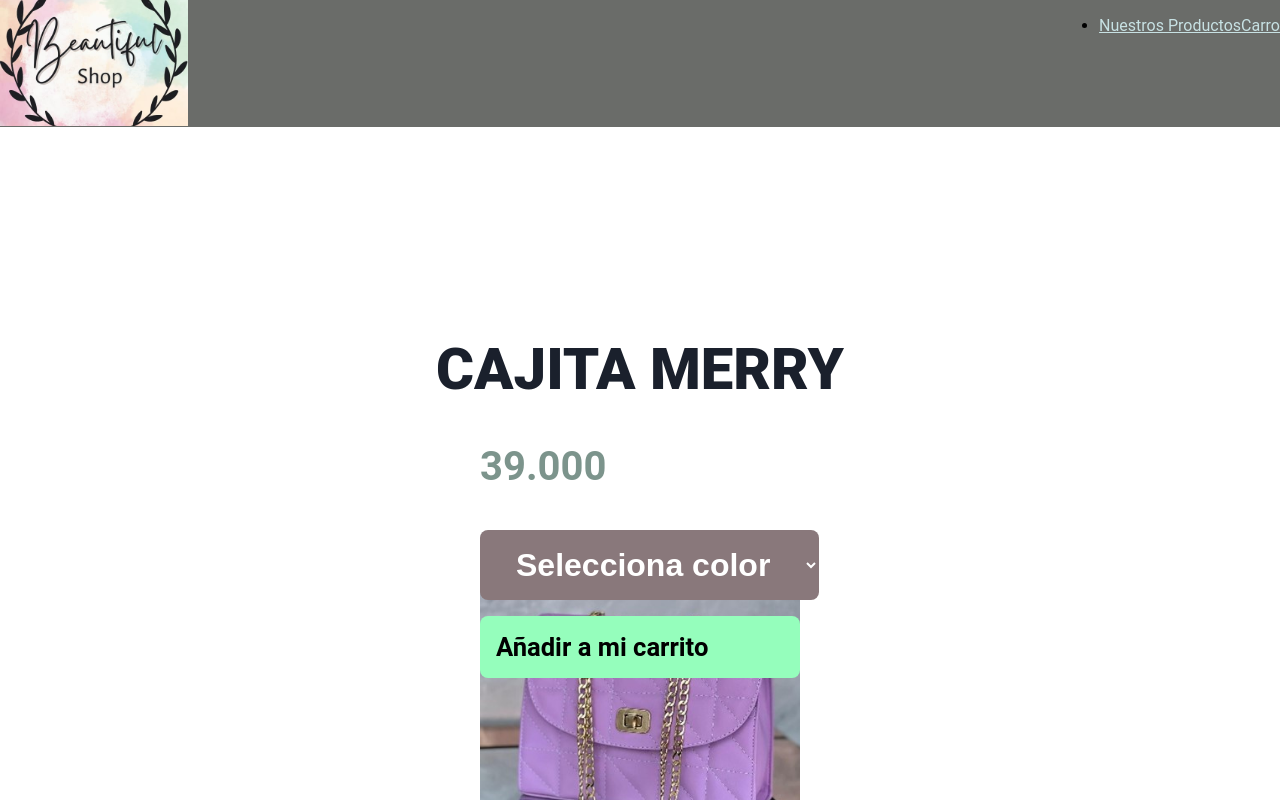
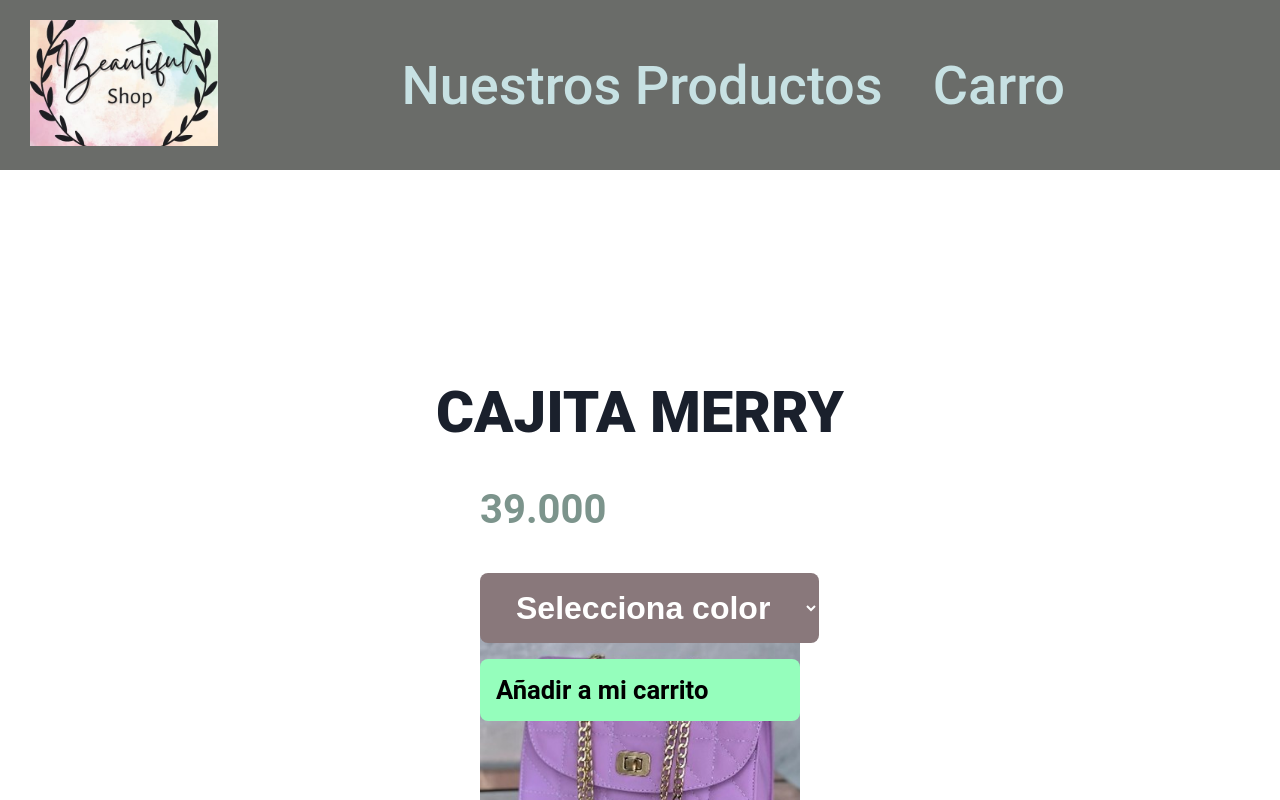
Before and after one commit to carolinaviasus/Pagina_Beautifulshop, an Angular app: page /product-view/1 in a window 1280 px wide. Shown: the top 800 px of the page. Built offline with nearby package versions, Linux system fonts and the light colour scheme.

Commit message:
header ok

```diff
--- a/src/app/components/header/header.component.html
+++ b/src/app/components/header/header.component.html
@@ -1,13 +1,10 @@
-<header>
-    <div class="container">
-       <img src="../../../assets/image/logo.svg" alt="">
-        <nav>
-            <ul>
-                <li>
-                    <a href="#" routerLink="/product-card">Nuestros Productos</a>
-                    <a href="#" routerLink="/cart-page">Carro</a>
-                </li>
-            </ul>
+<header class="container">
+    <div class="log" routerLink="/" >
+        <img href="#" src="../../../assets/image/logo.svg" alt="Logo">
+    </div>
+        <nav class="nav">
+            <!-- <a href="#" ><i class="fa-sharp fa-solid fa-caret-down"></i>MENSWEAR</a> -->
+            <a href="#" routerLink="/product-card">Nuestros Productos</a>
+            <a href="#" routerLink="/cart-page">Carro</a>
         </nav>
-    </div>
 </header>
--- a/src/app/components/header/header.component.scss
+++ b/src/app/components/header/header.component.scss
@@ -1,15 +1,28 @@
 @import '/src/themes/themes.scss';
 
-header{
-    background: $header-color;
-    padding: 0;
-    border-bottom: 1px solid $header-color;
-    .container{
-        margin: 0 auto;
-        display: flex;
-        justify-content: space-between;
-        a{
+.container{
+    background-color: $header-color;
+    padding: 20px 30px;
+    display: flex;
+    justify-content: space-between;
+    align-items: center;
+    flex-direction: row;
+    .log{
+        cursor: pointer;
+    }
+    nav{
+        margin-right: 100px;
+        padding: 0px 60px 0px 60px;
+
+        a {
+            list-style: none;
+            text-decoration: none;
             color: $header-letter;
+            justify-content: space-between;
+            padding: 0px 25px 0px 25px;
+            font-size: $font-size54;
+            font-family: 'Roboto';
+            font-weight: $font-weig-500;
             &:hover{
                 cursor: pointer;
                 color: $header-letter-hover;
@@ -18,6 +31,4 @@ header{
             }
         }
     }
-
-
 }
--- a/src/styles.scss
+++ b/src/styles.scss
@@ -4,4 +4,5 @@ body,html{
     box-sizing: border-box;
     padding: 0px;
     font-family: 'Roboto', sans-serif;
+    text-decoration: none;
 }
--- a/src/themes/themes.scss
+++ b/src/themes/themes.scss
@@ -1,7 +1,7 @@
 // colors
 $header-color: #6A6C69;
 $header-letter: #c7e1e3;
-$header-letter-hover: #abe2e6;
+$header-letter-hover: #13d4e2;
 $boton-prod-color : #D8EBDF;
 $boton-hover: #6A6C69;
 $blackish-color: #141616;
```
